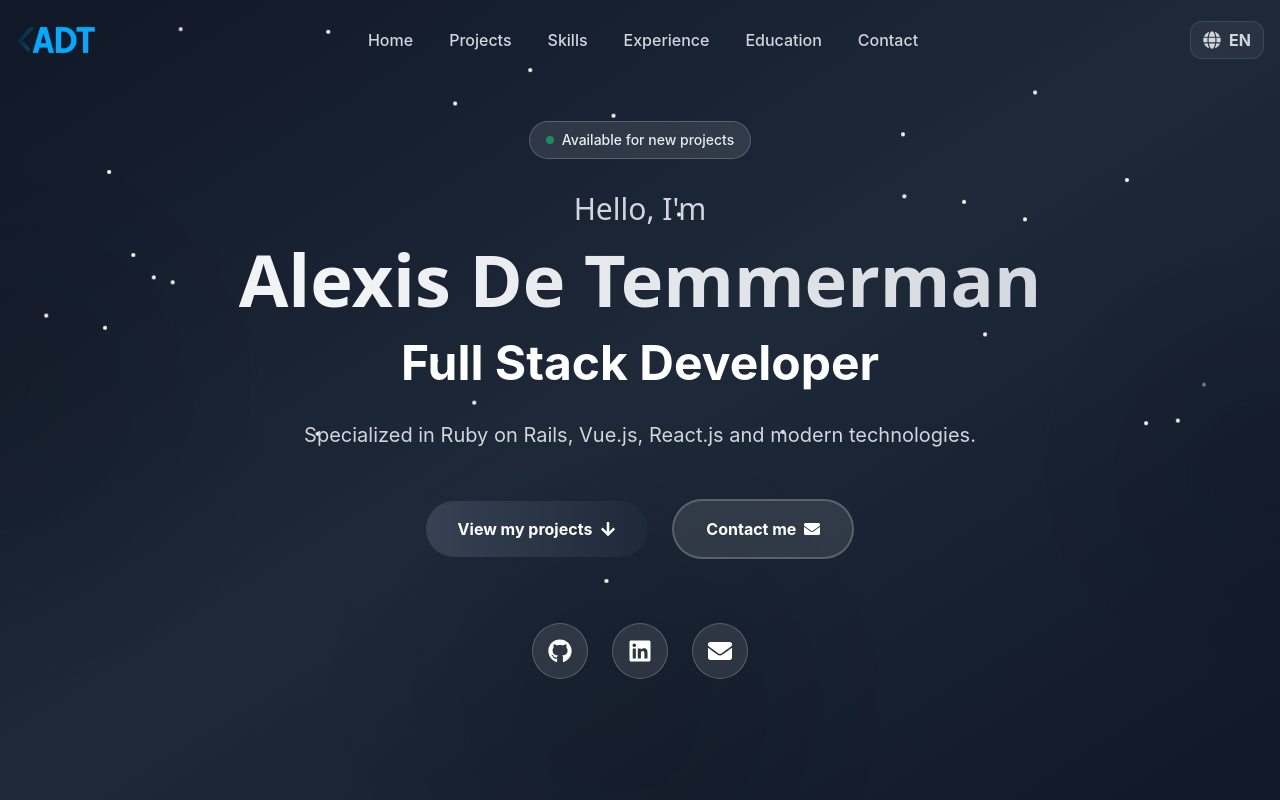
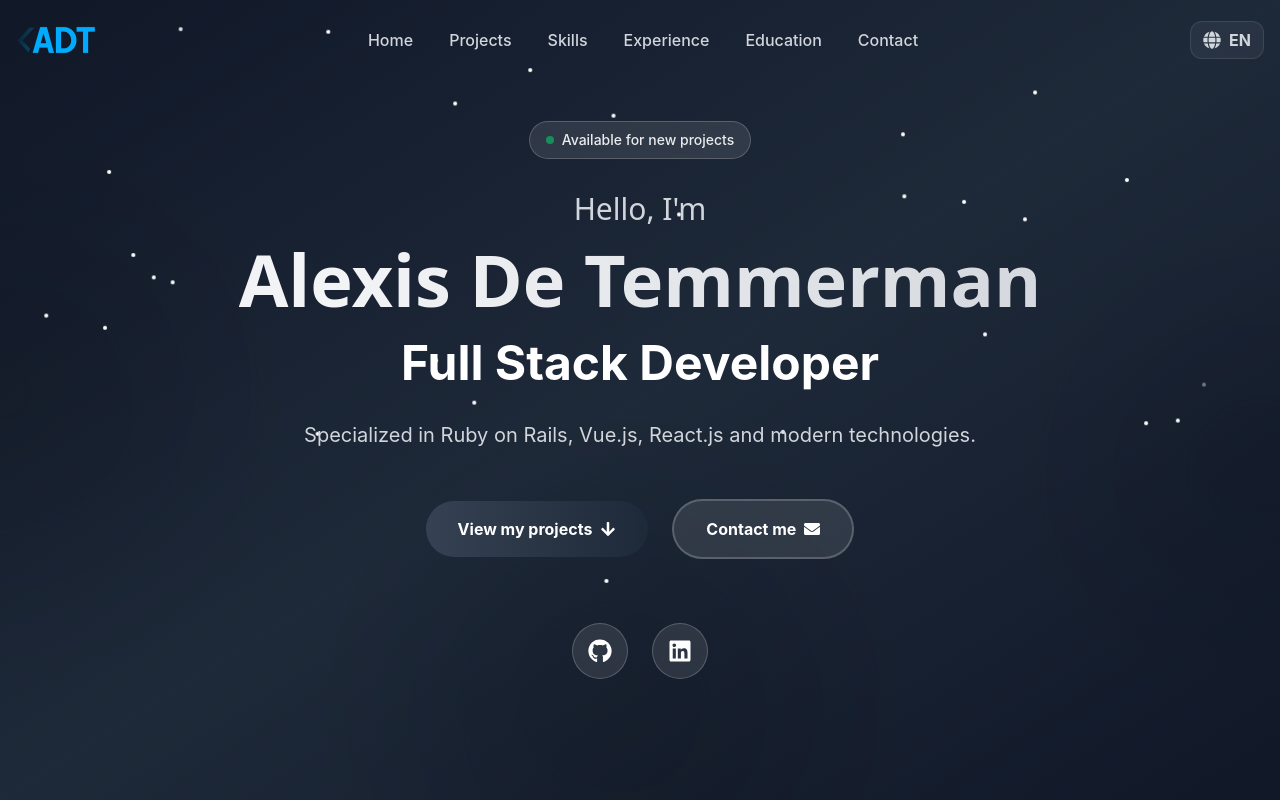
Before and after one commit to Alexis2t/portfolio, a React (Vite) app: page / in a window 1280 px wide. Shown: the top 800 px of the page. Built offline with nearby package versions, Linux system fonts and the light colour scheme.

Commit message:
Removing clear exposition of personal info

```diff
--- a/src/components/sections/Hero.jsx
+++ b/src/components/sections/Hero.jsx
@@ -97,14 +97,6 @@ const Hero = () => {
               <FaLinkedin className="text-2xl text-white group-hover:scale-110 transition-transform" />
               <div className="absolute inset-0 rounded-full bg-linear-to-r from-gray-500 to-gray-600 opacity-0 group-hover:opacity-20 blur-xl transition-opacity"></div>
             </a>
-
-            <a
-              href="mailto:de.temmerman.alexis@gmail.com"
-              className="group relative size-14 flex items-center justify-center rounded-full bg-white/10 backdrop-blur-md border border-white/20 hover:bg-white/20 hover:border-white/40 transition-all duration-300 hover:scale-110 hover:-translate-y-1"
-            >
-              <FaEnvelope className="text-2xl text-white group-hover:scale-110 transition-transform" />
-              <div className="absolute inset-0 rounded-full bg-linear-to-r from-gray-500 to-gray-600 opacity-0 group-hover:opacity-20 blur-xl transition-opacity"></div>
-            </a>
           </div>
         </div>
       </div>
--- a/src/components/ui/SkillModal.jsx
+++ b/src/components/ui/SkillModal.jsx
@@ -33,7 +33,7 @@ const SkillModal = ({ skill, isOpen, onClose }) => {
             {achievement.subAchievements.map((sub, subIdx) => (
               <div key={subIdx} className="flex items-start gap-3">
                 <span className="text-blue-400">→</span>
-                <span className="text-gray-300 text-sm mt-0.25">{sub.name}</span>
+                <span className="text-gray-300 text-sm mt-px">{sub.name}</span>
               </div>
             ))}
           </div>
```
